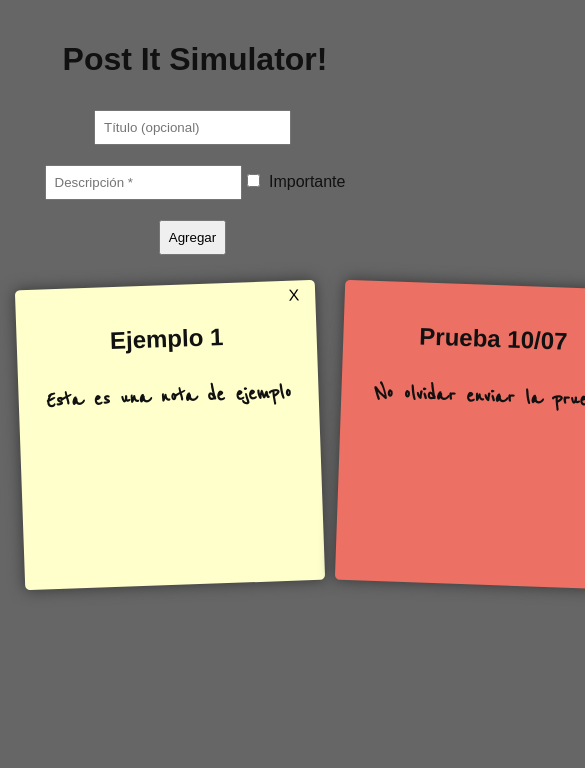
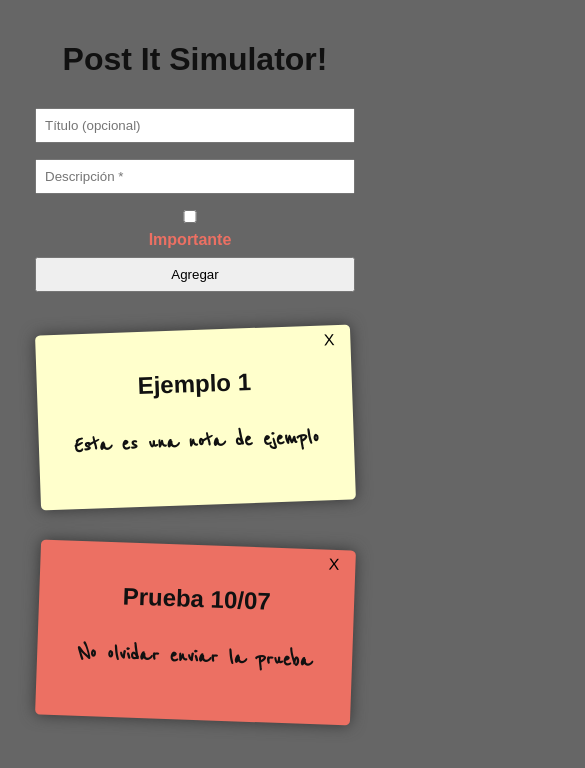
Before and after one commit to Wiccaos/ev3-frontend, a React (Create React App) app: page / in a window 390 px wide. Shown: the top 768 px of the page, 585 px wide, since content can reach past the window. Built offline with nearby package versions, Linux system fonts and the light colour scheme.

Commit message:
disposición de elementos corregida

```diff
--- a/src/App.css
+++ b/src/App.css
@@ -16,13 +16,18 @@ p{
   line-height: 1.5;
 }
 
+label{
+  font-weight: bold;
+  color: #EC7063;
+  margin-right: 10px;
+}
+
 .contenedor-app {
   padding: 20px;
   text-align: center;
 }
 
 .nueva-nota input,
-.nueva-nota textarea,
 .nueva-nota button{
   margin: 10px auto;
   padding: 8px;
@@ -47,9 +52,10 @@ p{
   border-radius: 5px;
   rotate: -2deg;
   width: 300px;
-  height: 300px;
+  height: auto;
   box-sizing: border-box;
   box-shadow: 0 0 15px rgb(54, 54, 54);
+  margin: 10px;
 }
 
 .nota.important {
@@ -67,8 +73,30 @@ p{
   cursor: pointer;
 }
 
-/* @media (max-width: 600px) {
+@media (max-width: 600px) {
+  /* el @media es para que cuando la página sea como en un teléfono se cambie a estas reglas */
   .contenedor-notas {
-    grid-template-columns: 2fr;
+    grid-template-columns: 1fr;   /* Solo una nota por fila */
+    width: 100%;                  /* ocupa todo el ancho disponible */
+    justify-items: center;        /* Centra las notas*/
   }
-} */
+  .nota {
+    width: 90%;
+    max-width: 320px;
+  }
+  /* Para cambiar la disposiciópn del form */
+  .nueva-nota {
+    display: flex;
+    flex-direction: column;
+    align-items: stretch;
+    width: 100%;
+    max-width: 320px;
+    margin: 0 auto;
+  }
+  .nueva-nota input,
+  .nueva-nota button {
+    margin: 8px 0;
+    width: 100%;
+    box-sizing: border-box;
+  }
+}
--- a/src/componentes/agregar_postit.jsx
+++ b/src/componentes/agregar_postit.jsx
@@ -5,7 +5,7 @@ function FormularioPostIt({ Agregar }) {
   const [descripcion, setDescripcion] = useState('');
   const [importante, setImportante] = useState(false);
 
-  const manejarEnvio = (e) => {
+  const envio = (e) => {
     e.preventDefault();
     if (!descripcion.trim()) {
       alert("La descripción es obligatoria");
@@ -18,7 +18,7 @@ function FormularioPostIt({ Agregar }) {
   };
 
   return (
-    <form className="nueva-nota" onSubmit={manejarEnvio}>
+    <form className="nueva-nota" onSubmit={envio}>
       <input type="text" placeholder="Título (opcional)" value={titulo} onChange={(e) => setTitulo(e.target.value)}/>
       <input type="text" placeholder="Descripción *" value={descripcion} onChange={(e) => setDescripcion(e.target.value)} required />
       <label>
```
